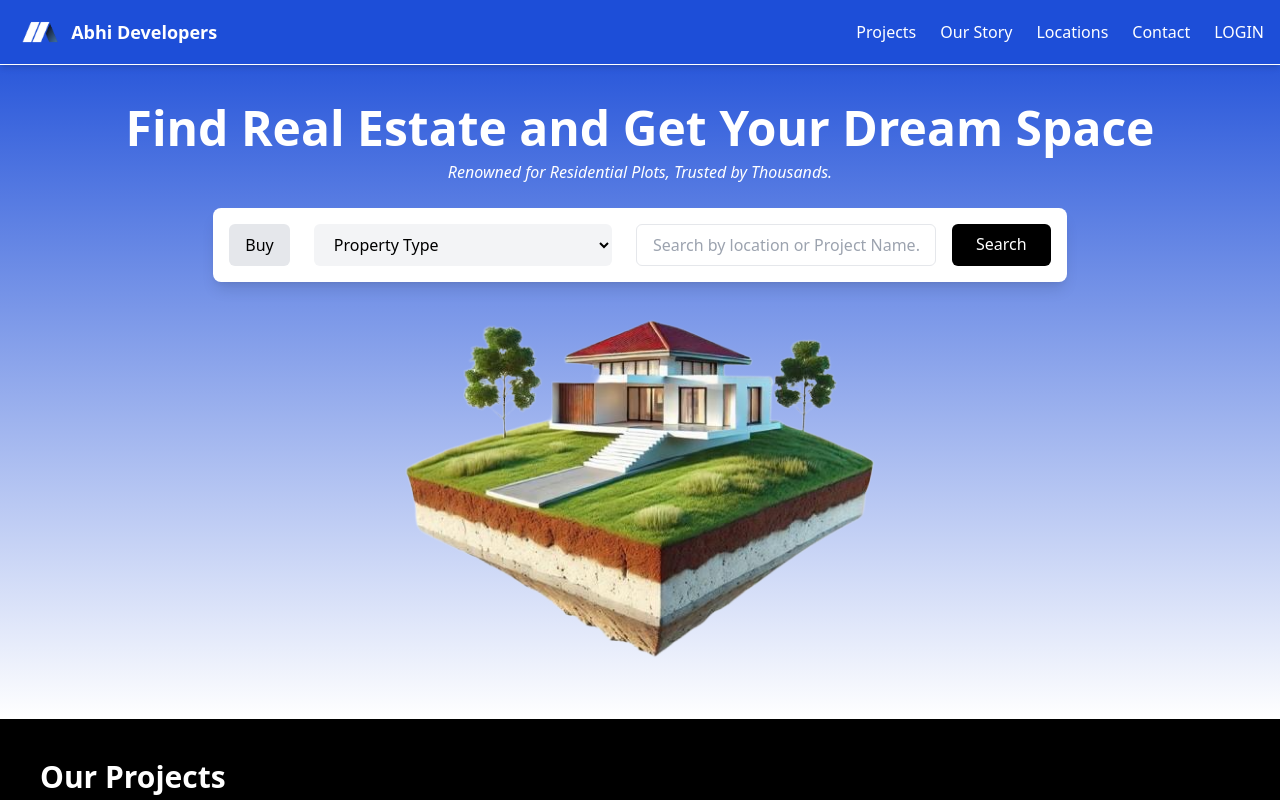
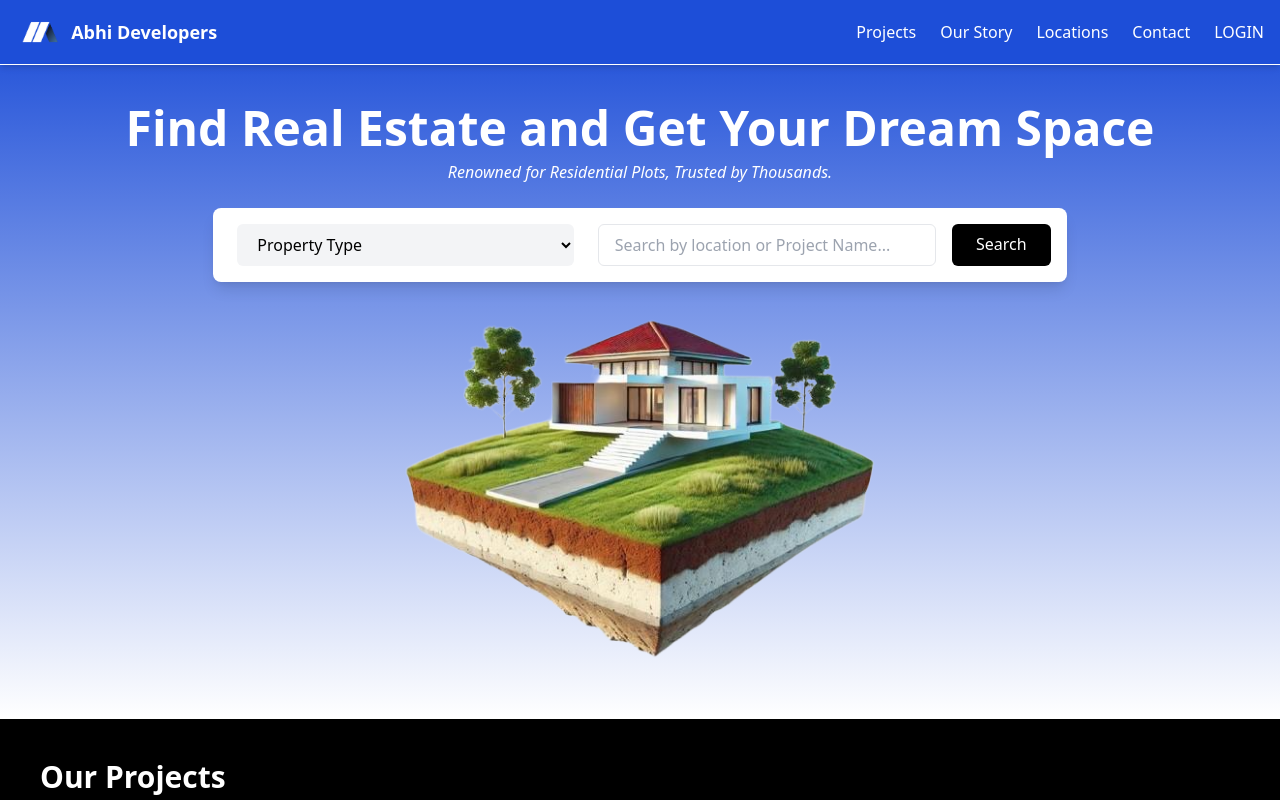
Before and after one commit to Abhiabee/Real-Estate-Management-System, a React (Create React App) app in the folder frontend/: page /#/home in a window 1280 px wide. Shown: the top 800 px of the page. Built offline with nearby package versions, Linux system fonts and the light colour scheme.

Commit message:
Remove 'Buy' button from the search bar on the landing page

```diff
--- a/frontend/src/Pages/Landingpage.js
+++ b/frontend/src/Pages/Landingpage.js
@@ -79,7 +79,6 @@ const Landingpage = () => {
 
         {/* Search Bar */}
         <div className="bg-white shadow-lg rounded-lg mx-auto mt-6 p-4 flex flex-col md:flex-row w-3/4 md:w-2/3 gap-4">
-          <button className="bg-gray-200 px-4 py-2 rounded-md">Buy</button>
           <select className="bg-gray-100 px-4 py-2 mx-2 rounded-md flex-1">
             <option>Property Type</option>
           </select>
```
